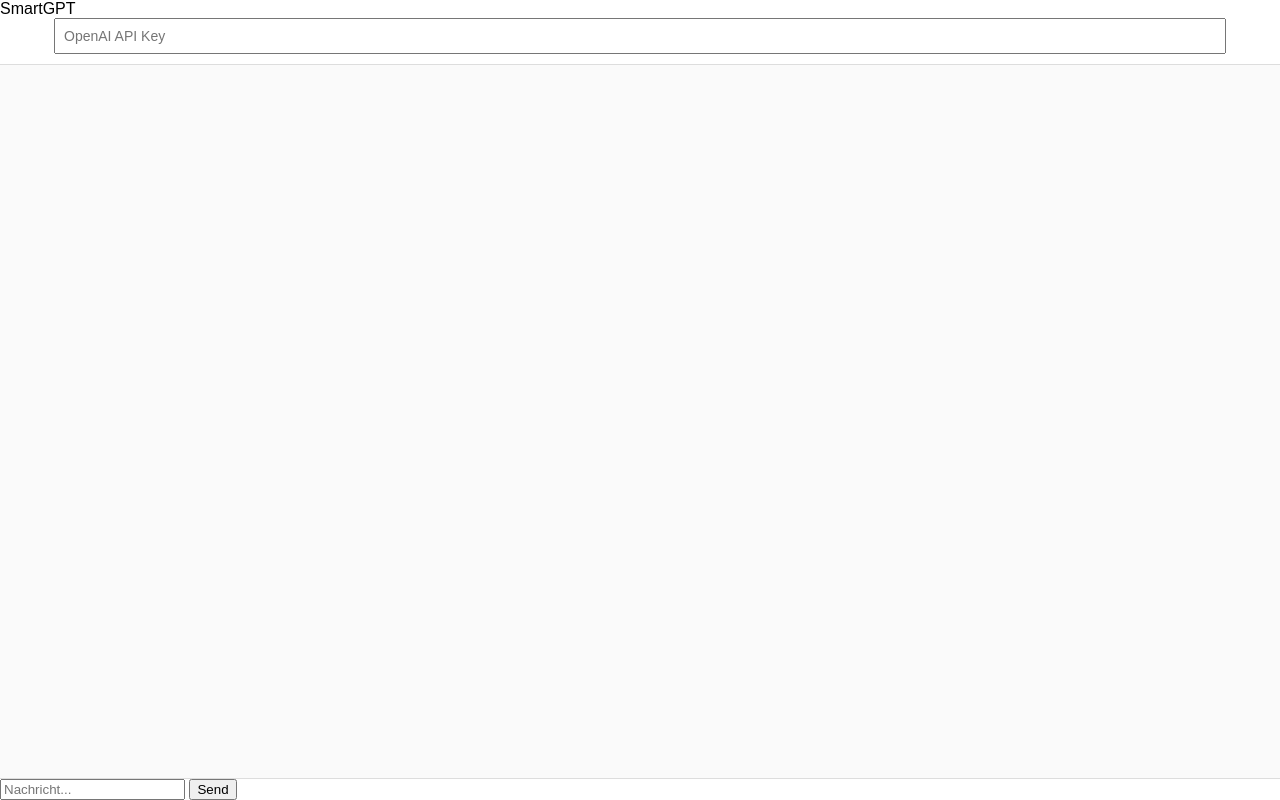
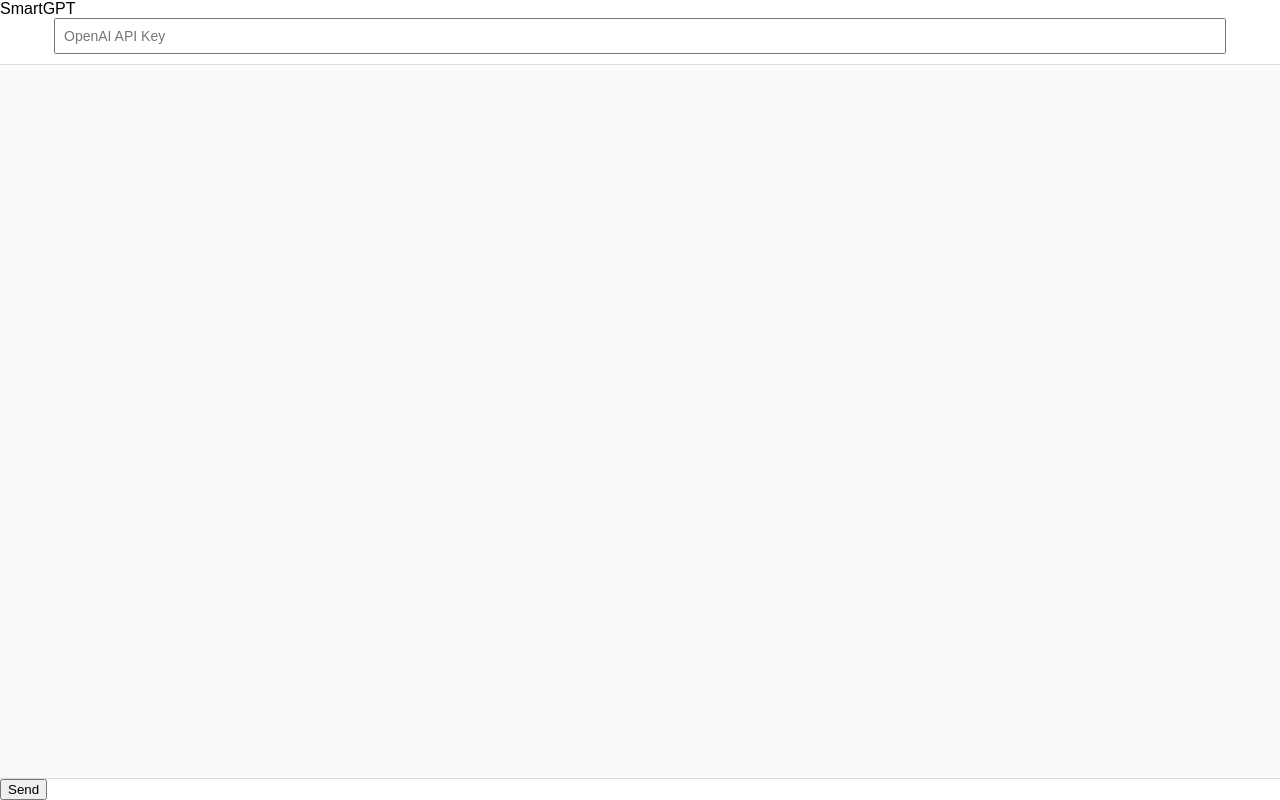
Before and after one commit to smartgpt2026/smartgpt-web, a plain HTML site: page index.html in a window 1280 px wide. Drawn offline with Linux system fonts and the light colour scheme.

Commit message:
Update index.html

```diff
--- a/index.html
+++ b/index.html
@@ -14,7 +14,7 @@
   <div id="chat"></div>
 
   <div id="input-area">
-    <input id="input" placeholder="Nachricht..." />
+
     <button onclick="send()">Send</button>
   </div>
 
```
